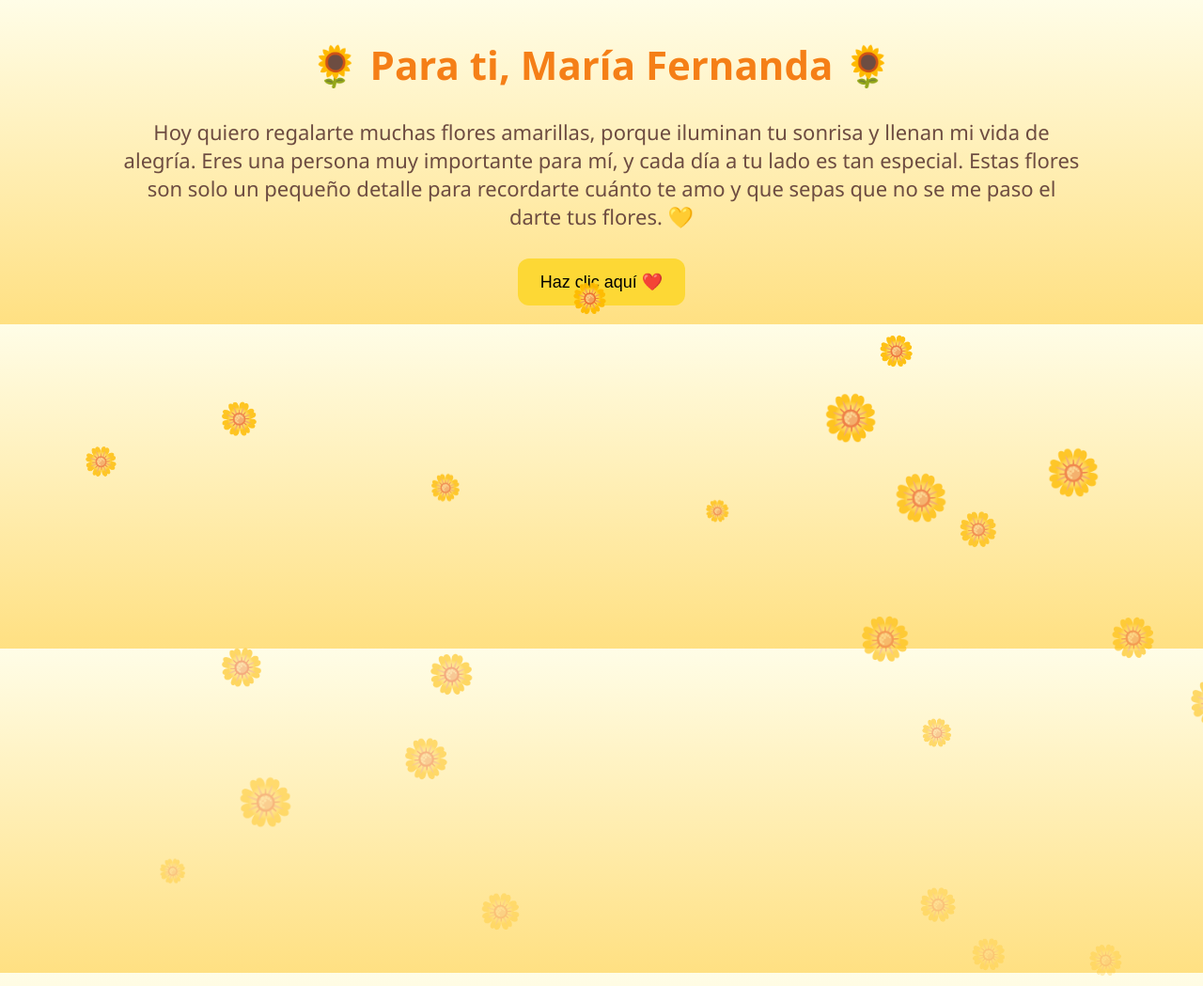
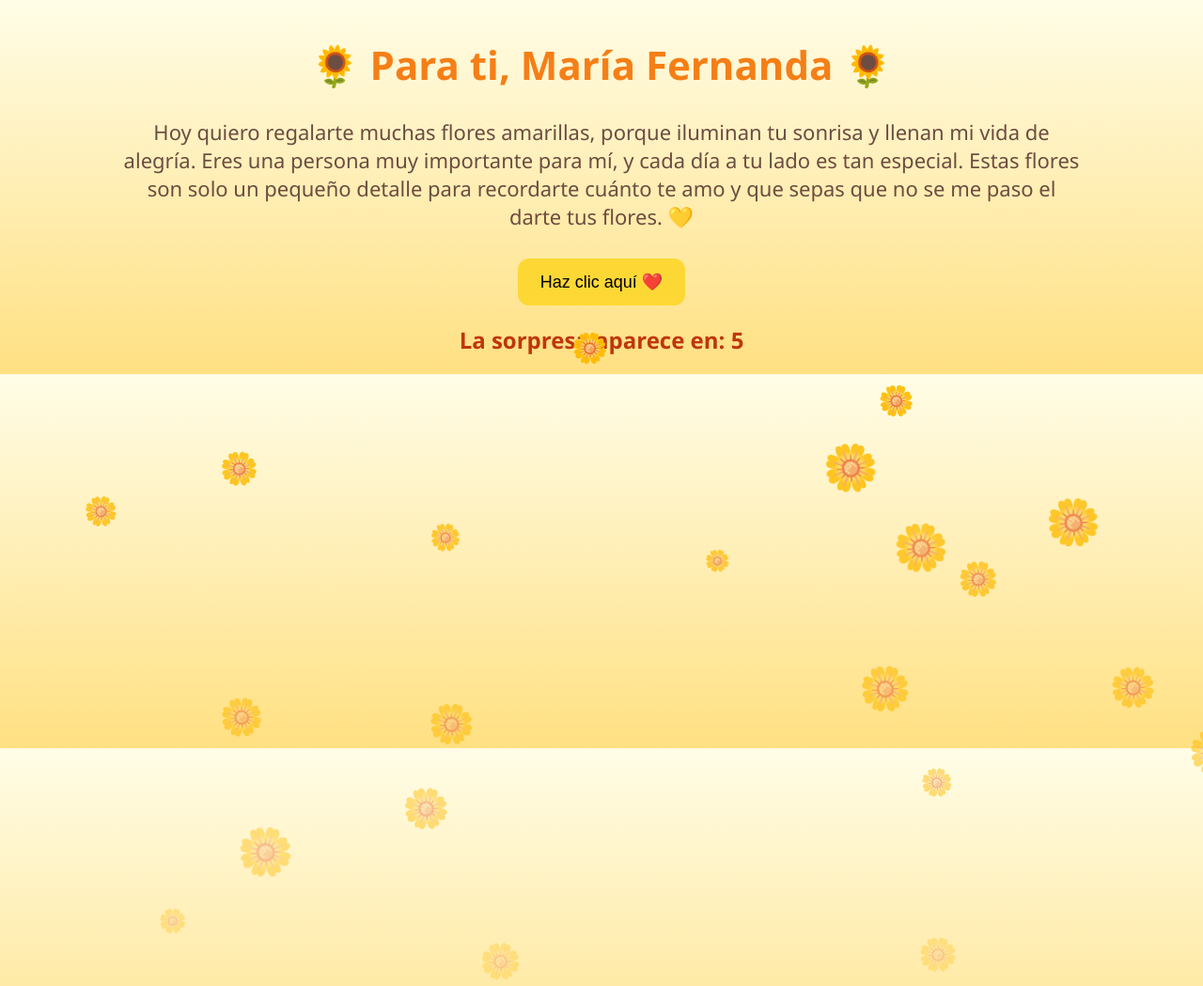
Before and after one commit to joseduardo07/flores-amarillas, a plain HTML site: page index.html in a window 1280 px wide. Shown: the top 1049 px of the page at 94% size. Drawn offline with Linux system fonts and the light colour scheme.

Commit message:
index.html

```diff
--- a/index.html
+++ b/index.html
@@ -72,6 +72,25 @@
         margin-top: 20px;
         font-weight: bold;
     }
+
+    #foto {
+        margin-top: 20px;
+        width: 260px;
+        border-radius: 15px;
+        box-shadow: 0 0 15px rgba(0,0,0,0.3);
+        animation: fadeIn 3s ease-in-out;
+    }
+
+    #cuentaRegresiva {
+        font-size: 26px;
+        color: #d84315;
+        margin-top: 15px;
+        font-weight: bold;
+        font-size: 24px;
+        color: #bf360c;
+        margin-top: 20px;
+        font-weight: bold;
+    }
 </style>
 </head>
 <body>
@@ -90,6 +109,10 @@ para recordarte cuánto te amo y que sepas que no se me paso el darte tus flores
 </p>
 
 <button onclick="mostrarMensaje()">Haz clic aquí ❤️</button>
+
+<div id="cuentaRegresiva">La sorpresa aparece en: 10</div>
+
+<img id="foto" src="foto.jpg" alt="Nuestra foto" style="display:none;">
 
 <div id="mensaje"></div>
 
@@ -116,6 +139,22 @@ function crearFlor() {
 }
 
 setInterval(crearFlor, 200);
+
+// Cuenta regresiva
+let tiempo = 10;
+const contador = document.getElementById("cuentaRegresiva");
+const foto = document.getElementById("foto");
+
+const intervalo = setInterval(() => {
+    tiempo--;
+    contador.innerHTML = "La sorpresa aparece en: " + tiempo;
+
+    if (tiempo <= 0) {
+        clearInterval(intervalo);
+        contador.innerHTML = "💛 Para el amor de mi vida 💛";
+        foto.style.display = "block";
+    }
+}, 1000);
 </script>
 
 </body>
```
